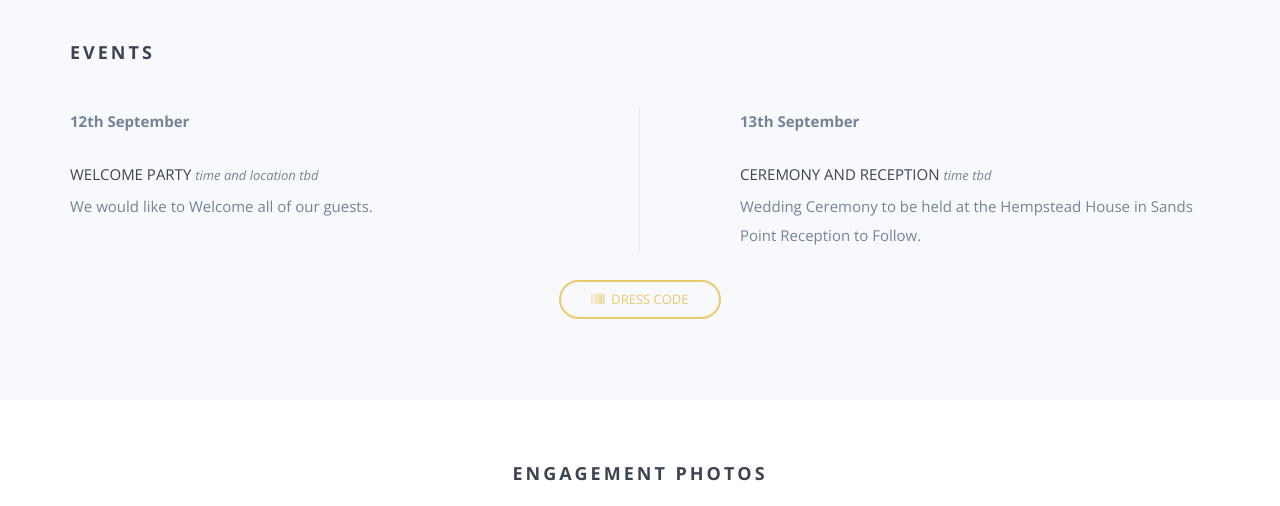
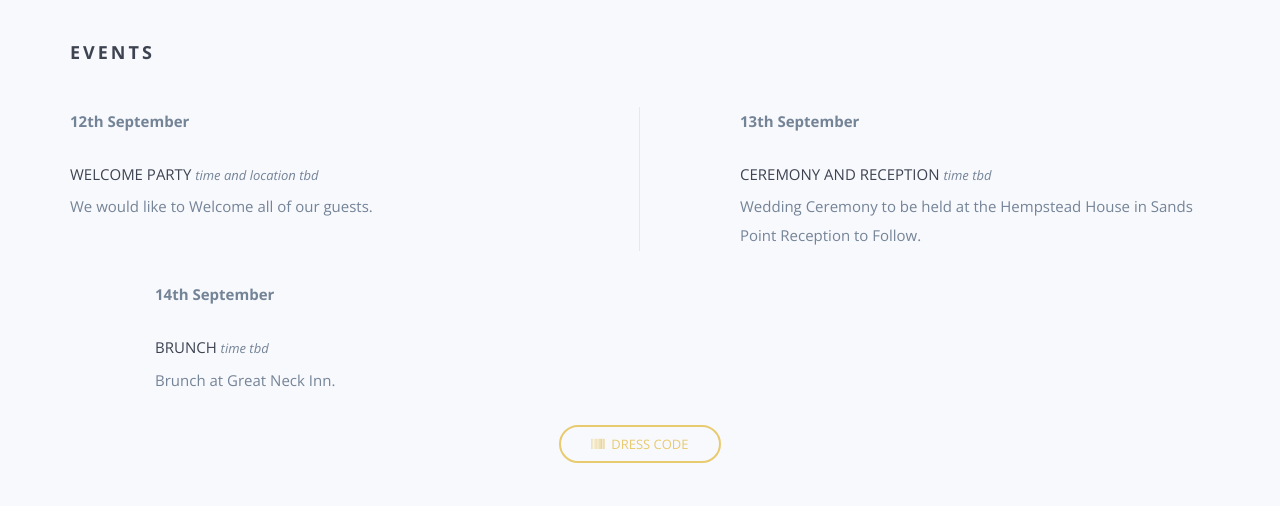
Before and after one commit to danielEbanks/dannyandalec2025, a website: page index.html in a window 1280 px wide. Shown: the part 1656-2162 px from the top of the page. Drawn offline with nearby package versions, Linux system fonts and the light colour scheme; some packages are replaced by stand-ins of ours; files whose address does not match are found by name.

Commit message:
Update index.html

```diff
--- a/index.html
+++ b/index.html
@@ -168,6 +168,16 @@
                 <div class="wp6">
             </div>
         </div>
+        <div class="col-md-6 col-sm-12 col-xs-12 rightcol">
+            <div class="wp4">
+                <p><strong>14th September</strong></p>
+
+                <h5>Brunch <span class="time">Time TBD</span></h5>
+                <p>Brunch at Great Neck Inn.</p>
+            </div>
+            <div class="wp6">
+        </div>
+    </div>
         <div class="row section-padding">
             <div class="col-md-4 col-md-offset-4 text-center">
                 <a class="btn btn-accent btn-small" data-toggle="modal" data-target="#dc-modal">
```
